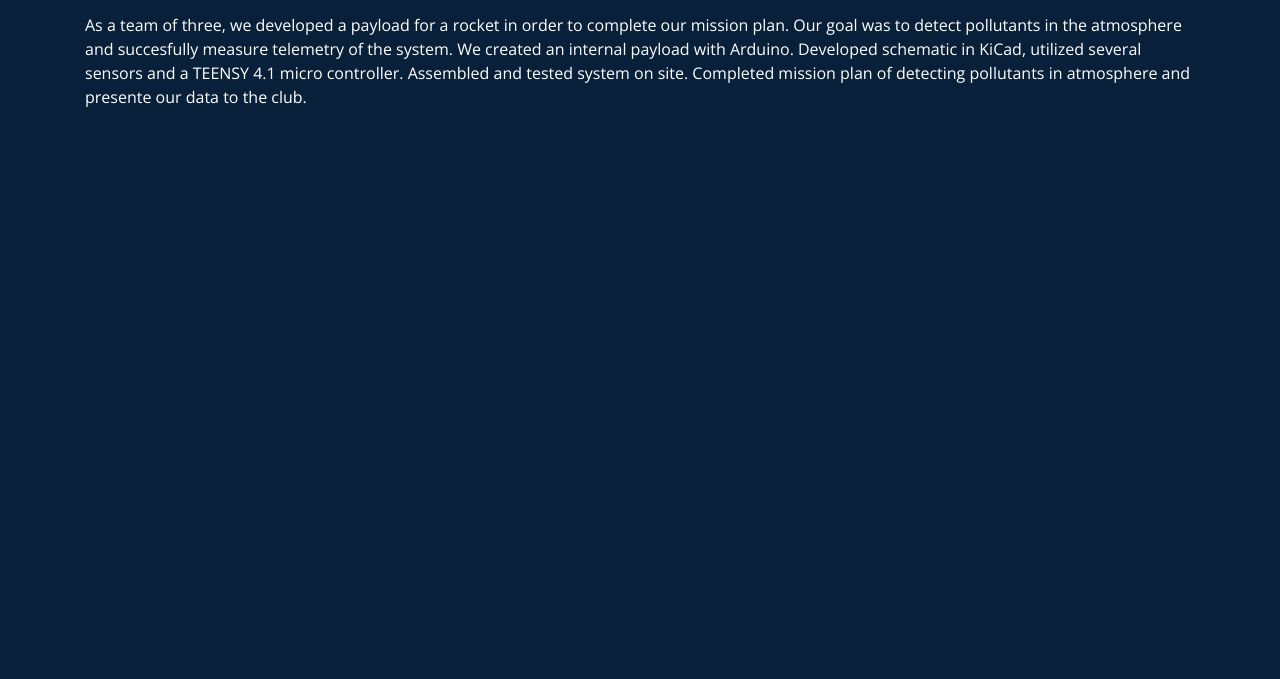
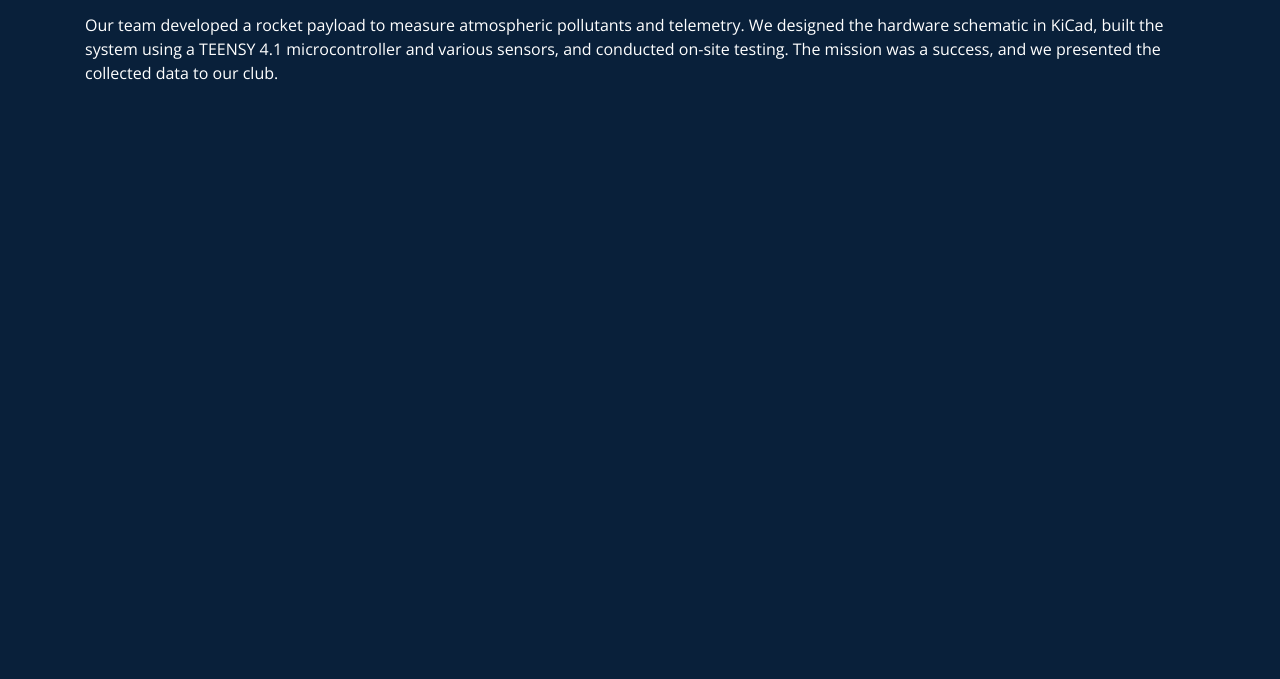
Before and after one commit to julianruocco/j, a plain HTML site: page projects/opencv-cricket.html in a window 1280 px wide. Shown: the part 121-800 px from the top of the page. Drawn offline with nearby package versions, Linux system fonts and the light colour scheme; files whose address does not match are found by name.

Commit message:
Update opencv-cricket.html

```diff
--- a/projects/opencv-cricket.html
+++ b/projects/opencv-cricket.html
@@ -70,10 +70,7 @@
                 </li>
               </ul>
               <p>
-                As a team of three, we developed a payload for a rocket in order to complete our mission plan. Our goal was to
-                detect pollutants in the atmosphere and succesfully measure telemetry of the system. We created an internal payload with Arduino.
-                Developed schematic in KiCad, utilized several sensors and a TEENSY 4.1 micro controller.
-                Assembled and tested system on site. Completed mission plan of detecting pollutants in atmosphere and presente our data to the club.
+               Our team developed a rocket payload to measure atmospheric pollutants and telemetry. We designed the hardware schematic in KiCad, built the system using a TEENSY 4.1 microcontroller and various sensors, and conducted on-site testing. The mission was a success, and we presented the collected data to our club.
               </p>
 
 
```
